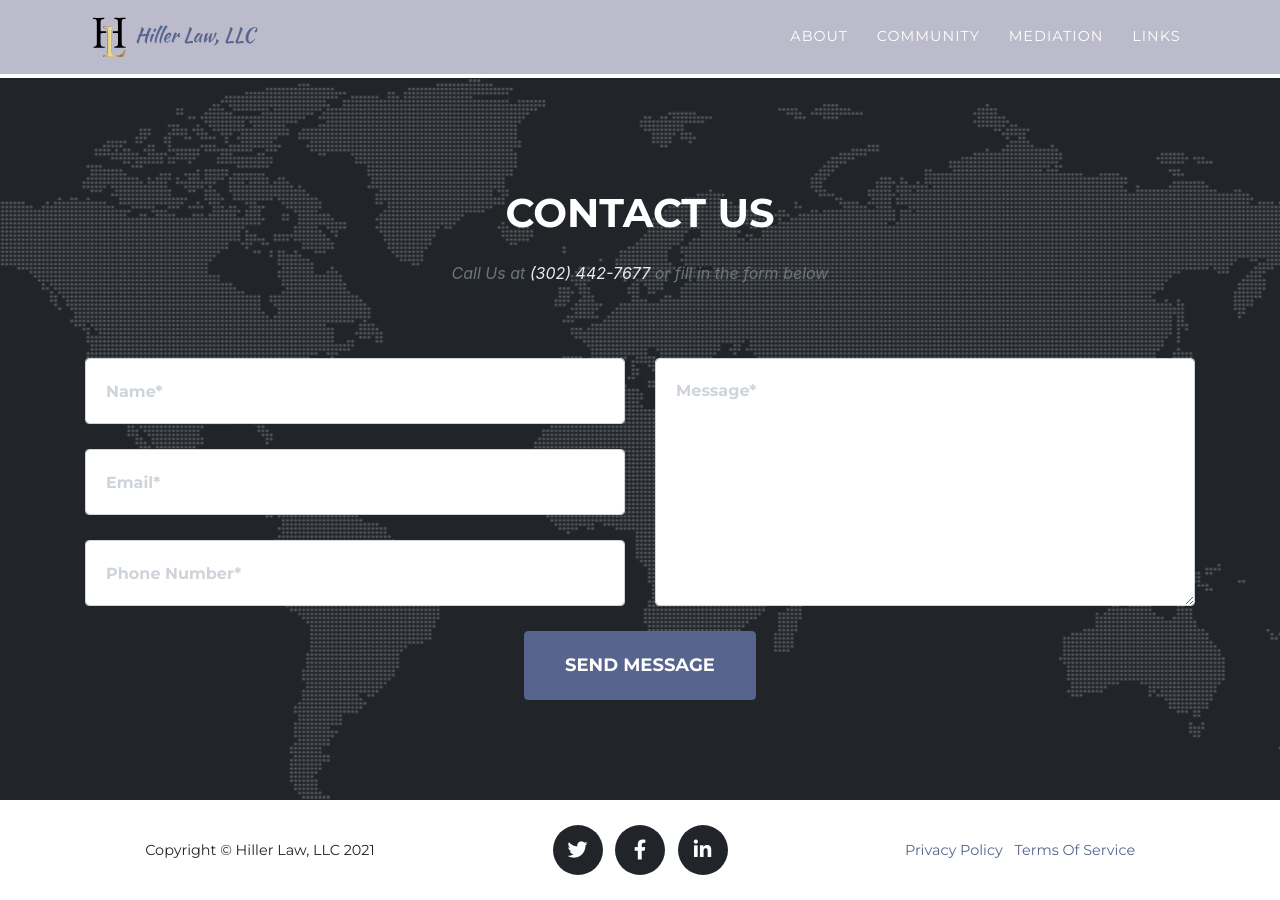
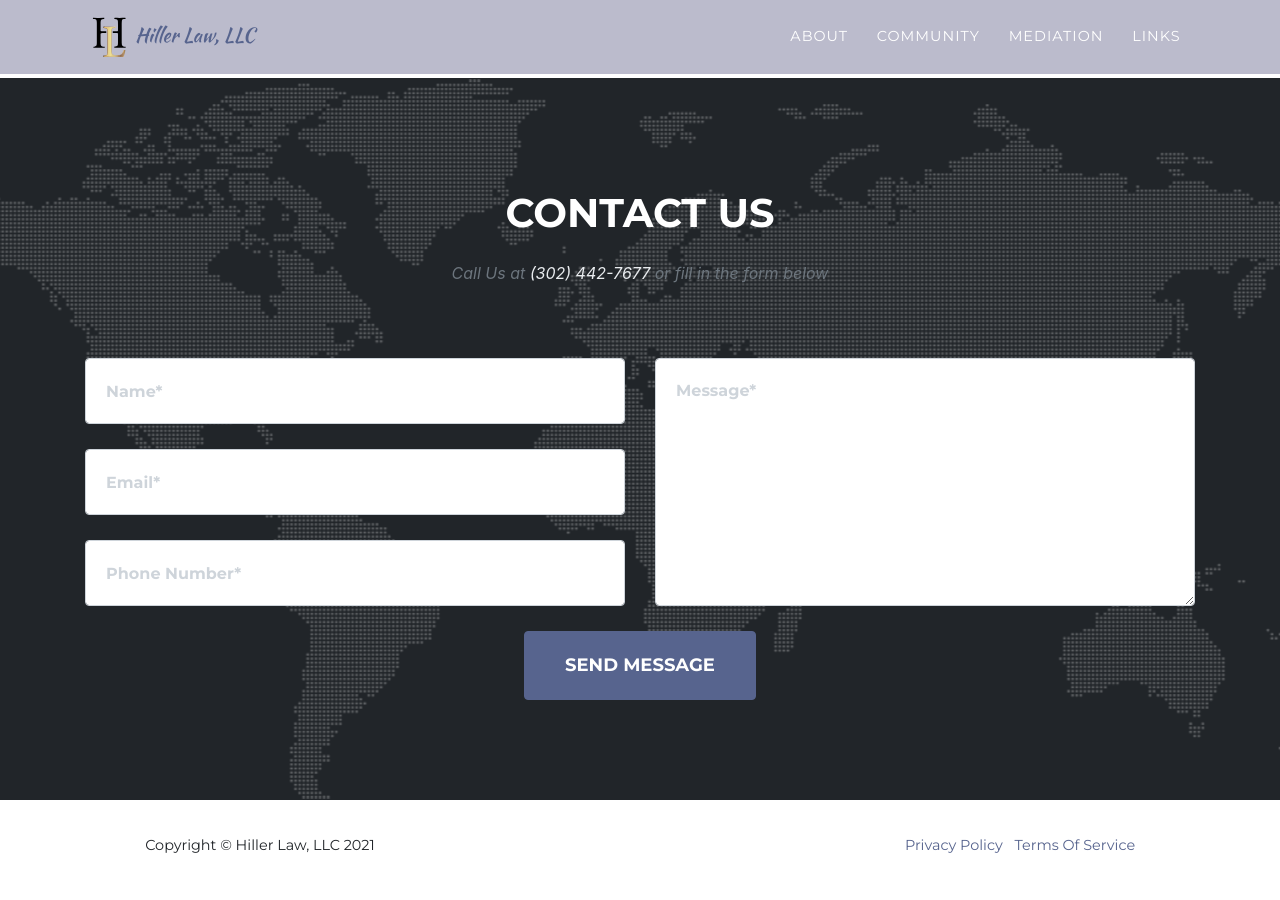
Before and after one commit to raviriley/agency-jekyll-theme, a Jekyll site: the page built from index.md, in a window 1280 px wide and 900 px high, scrolled down 1353 px. Built offline with Jekyll 4.4.1, drawn with Linux system fonts in a browser that asks for light colours; some web fonts are replaced.

Commit message:
Removed social icons

```diff
--- a/_data/sitetext.yml
+++ b/_data/sitetext.yml
@@ -52,12 +52,12 @@ contact:
 
 footer:
     legal: "Privacy Policy"
-    social:
-      - url: https://twitter.com
-        icon: "fab fa-twitter"
-      - url: https://facebook.com
-        icon: "fab fa-facebook-f"
-      - url: https://linkedin.com
-        icon: "fab fa-linkedin-in"
+    # social:
+    #   - url: https://twitter.com
+    #     icon: "fab fa-twitter"
+    #   - url: https://facebook.com
+    #     icon: "fab fa-facebook-f"
+    #   - url: https://linkedin.com
+    #     icon: "fab fa-linkedin-in"
 
 # {{ site.data.sitetext.ex.ex | markdownify | default: example }}
```
